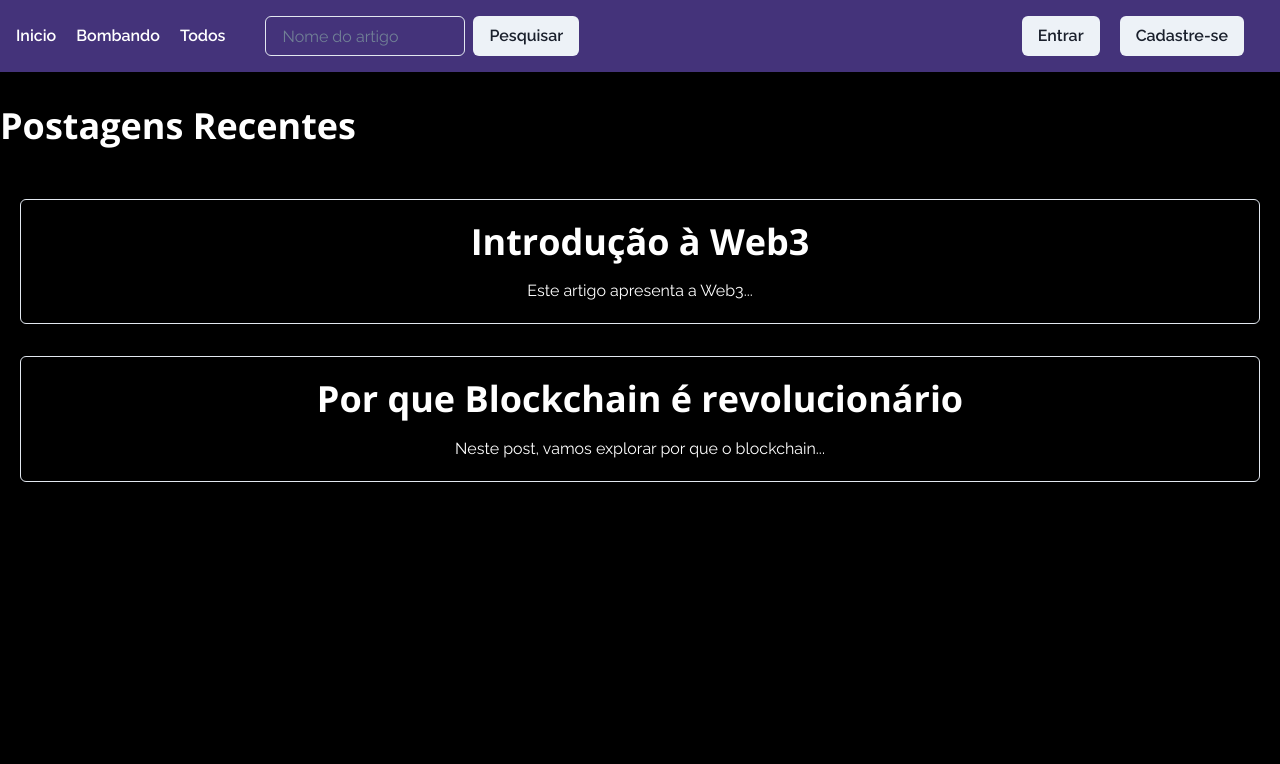
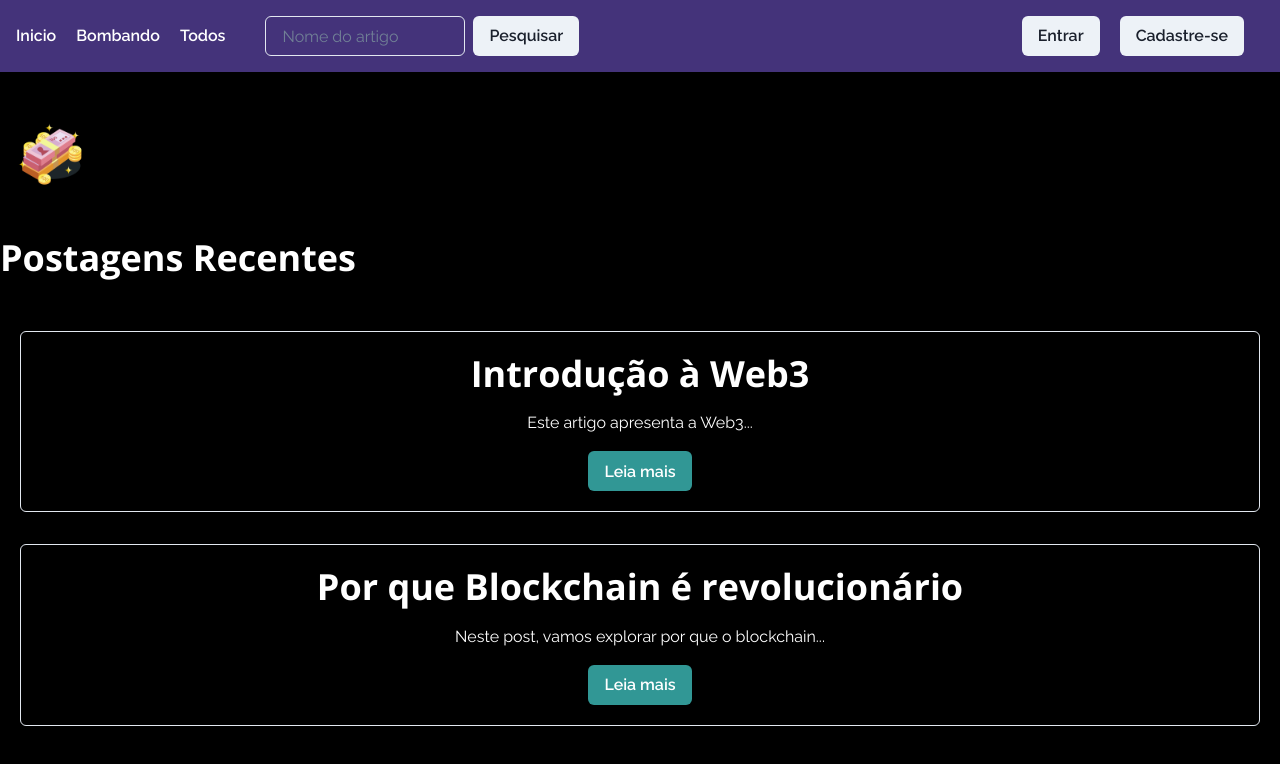
Before and after one commit to vitord3v/blockchainblog, a Next.js app: page / in a window 1280 px wide. Shown: the top 764 px of the page. Built offline with nearby package versions, Linux system fonts and the light colour scheme.

Commit message:
[feat] add image animation

```diff
--- a/pages/index.js
+++ b/pages/index.js
@@ -1,4 +1,7 @@
-import { Box, Heading, Text } from '@chakra-ui/react';
+import { Box, Heading, Text, Button, Image } from '@chakra-ui/react';
+import { useEffect, useRef } from 'react';
+import { gsap } from 'gsap';
+import Link from 'next/link';
 
 const posts = [
   {
@@ -13,15 +16,31 @@ const posts = [
   },
 
 ];
+
 const Home = () => {
+  const coinRef = useRef(null);
+
+  useEffect(() => {
+    gsap.to(coinRef.current, {
+      rotationY: 360,
+      repeat: -1,
+      duration: 3,
+      ease: "power1.inOut"
+    });
+  }, []);
+
   return (
     <Box>
-      <Heading as="h1" mb={'2rem'} mt={'2rem'}>Postagens Recentes</Heading>
+      <Image ref={coinRef} src="/cashImage.png" alt="Coin" w="100px" h="100px" my="2rem" />
+      <Heading as="h1" mb={'2rem'}>Postagens Recentes</Heading>
         <Box p={5} display='flex' gap='2rem' flexDir='column'>
           {posts.map((post) => (
             <Box key={post.id} p={5} shadow="md" borderWidth="1px" rounded="md" display='flex' alignItems='center' justifyContent='center' flexDir='column'>
               <Heading as="h2">{post.title}</Heading>
               <Text mt={4}>{post.excerpt}</Text>
+              <Link href={`/post/${post.id}`}>
+                <Button mt={4} colorScheme="teal">Leia mais</Button>
+              </Link>
             </Box>
           ))}
         </Box>
```
